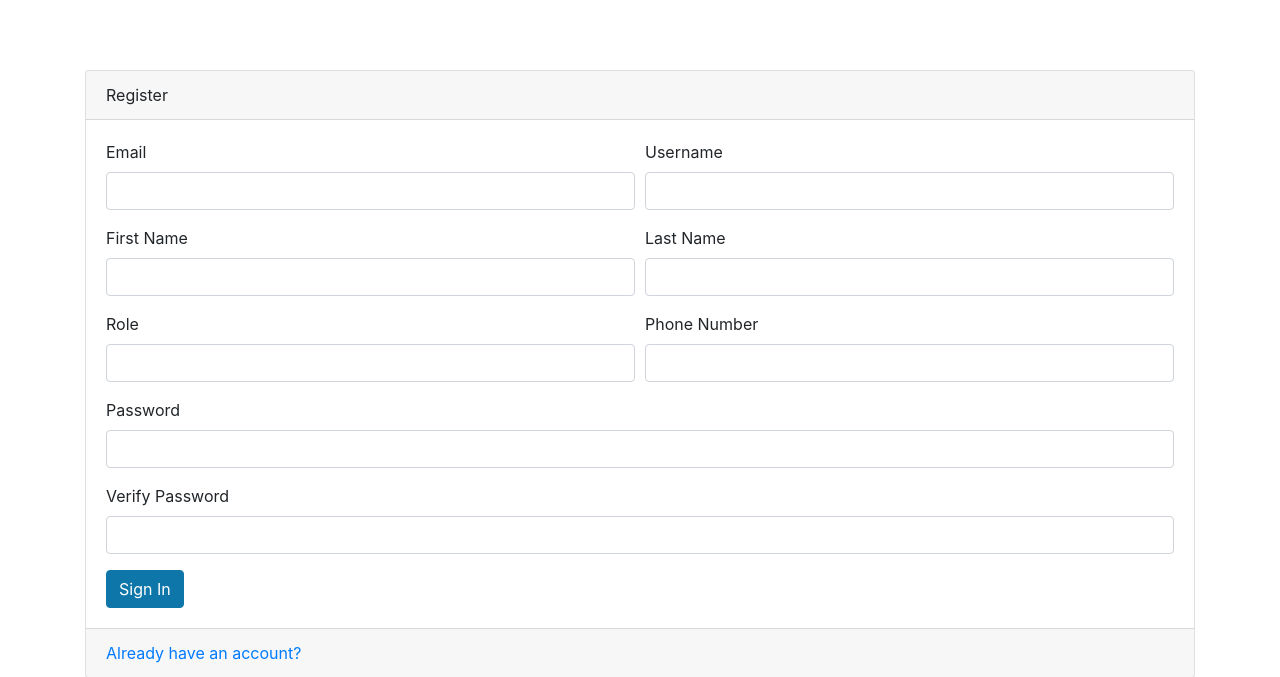
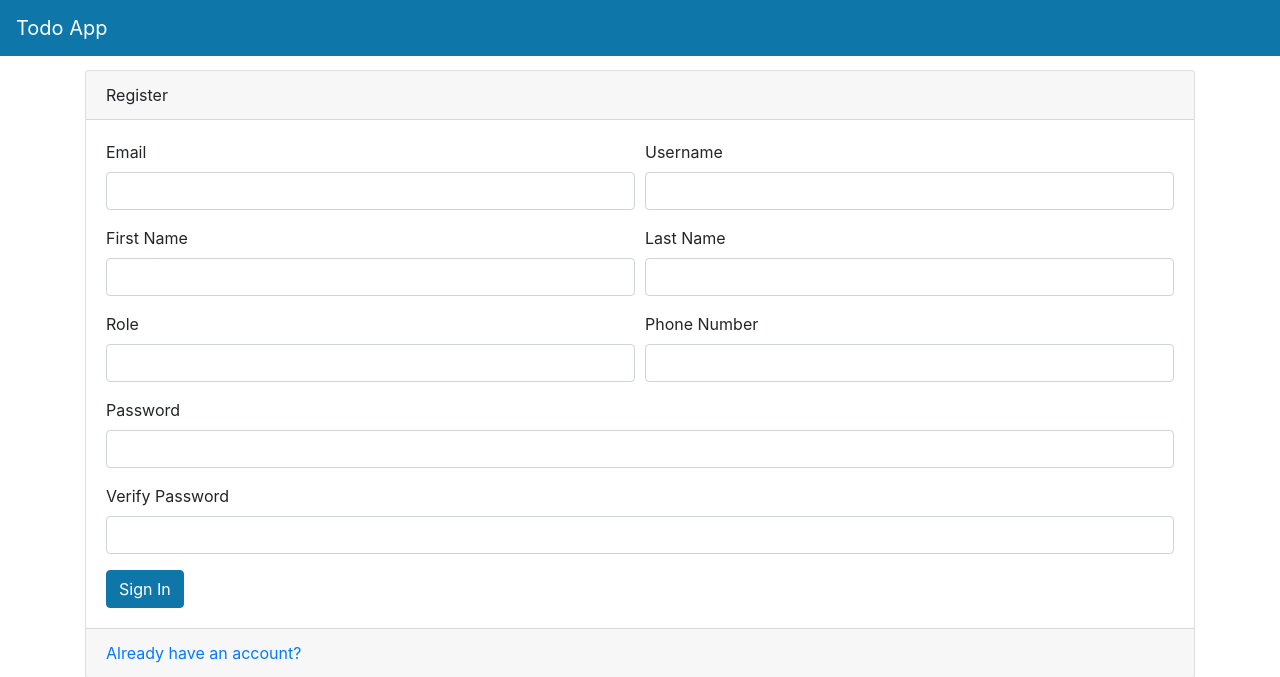
Before and after one commit to Melve25/FastAPI_learning, a FastAPI app: page /auth/register-page in a window 1280 px wide. Shown: the top 677 px of the page. Run offline with FastAPI, Linux system fonts and the light colour scheme; some libraries are stand-ins or nearby versions.

Commit message:
added navbar

```diff
--- a/fastApiThird/src/fastapithird/templates/layout.html
+++ b/fastApiThird/src/fastapithird/templates/layout.html
@@ -8,6 +8,7 @@
 	<title>TodoApp</title>
 </head>
 <body>
+	{% include 'navbar.html' %}
 	{% block content %}
 
 	{% endblock %}
--- /dev/null
+++ b/fastApiThird/src/fastapithird/templates/navbar.html
@@ -0,0 +1,25 @@
+<div>
+	<nav class='navbar navbar-expand-md navbar-dark main-color fixed-top'>
+		<a class='navbar-brand' href='#'>Todo App</a>
+		<button class='navbar-toggler' type='button' data-toggle='collapse' data-target="#navbarNav" aria-controls='navbarNav' aria-expanded='false' aria-label='Toggle navigation'>
+			<span class='navbar-toggler-icon'></span>
+		</button>
+		<div class='collapse navbar-collapse' id='navbarNav'>
+			<ul class='navbar-nav'>
+				{% if user %}
+				<li class='nav-item active'>
+					<a class="nav-link" href='/todo/todo-page'>Home</a>
+				</li>
+				{% endif %}
+			</ul>
+
+			<ul class='navbar-nav ml-auto'>
+				{% if user %}
+				<li class='nav-item m-1'>
+					<a class="btn btn-outline text-white" type='button' onclick='logout()'>Logout</a>
+				</li>
+				{% endif %}
+			</ul>
+		</div>
+	</nav>
+</div>
```
